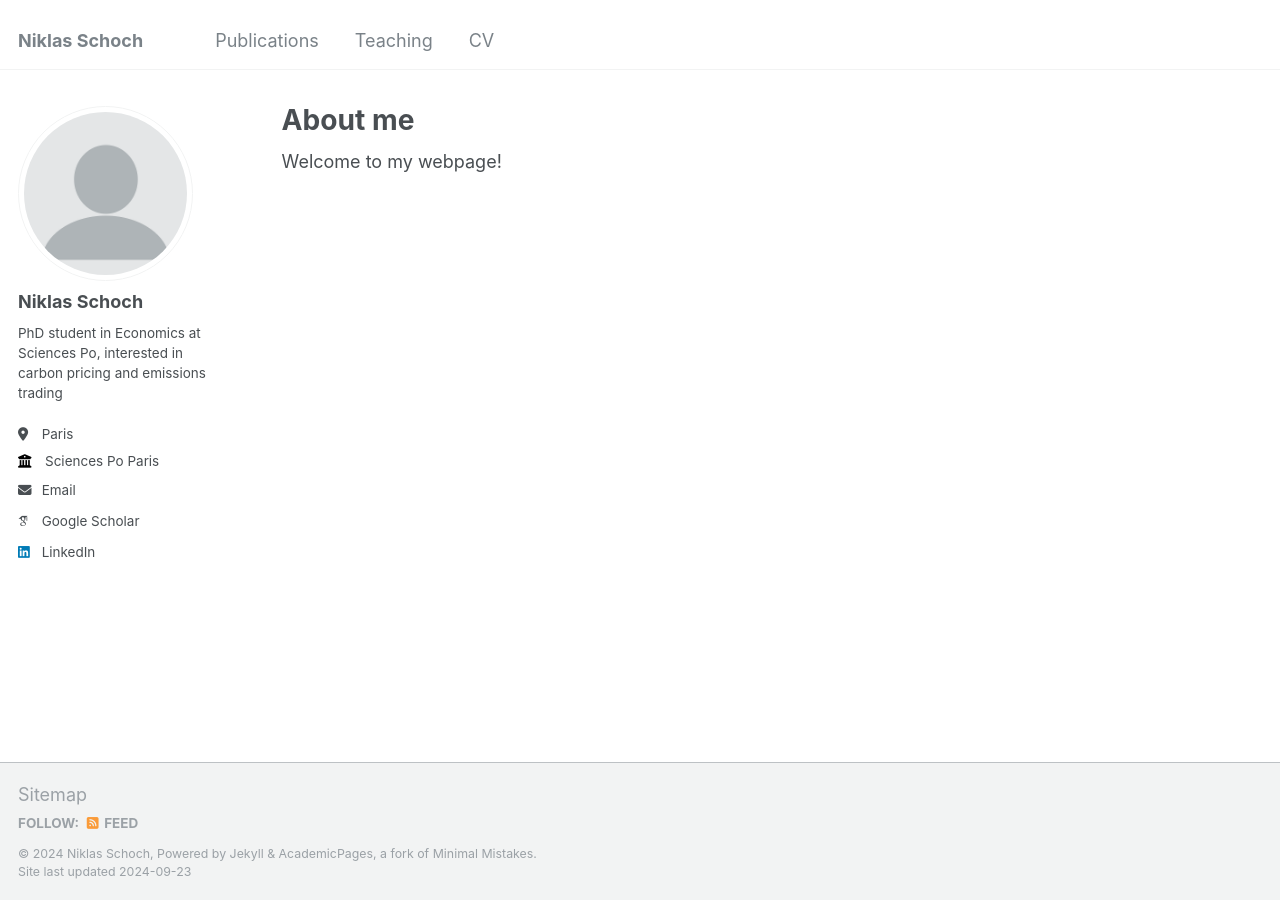
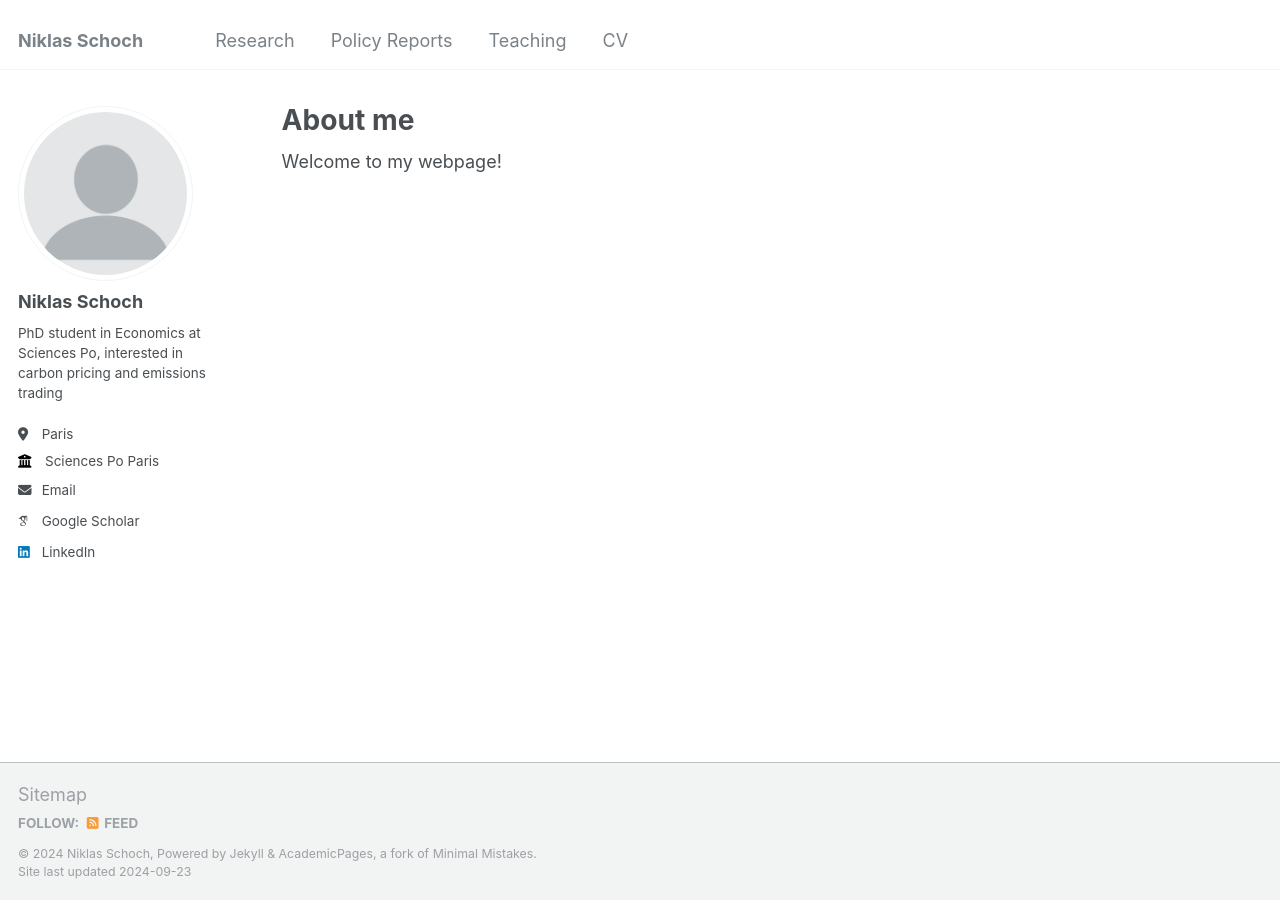
Before and after one commit to niklasschoch/niklasschoch.github.io, a Jekyll site: the page built from _pages/about.md, in a window 1280 px wide. Built offline with Jekyll 4.4.1, drawn with Linux system fonts in a browser that asks for light colours; some web fonts are replaced.

Commit message:
Update navigation.yml

```diff
--- a/_data/navigation.yml
+++ b/_data/navigation.yml
@@ -5,8 +5,10 @@
 # prevent it from being included in the site.
 
 main:
-  - title: "Publications"
+  - title: "Research"
     url: /publications/
+
+  - title: "Policy Reports"
 
   - title: "Teaching"
     url: /teaching/
```
